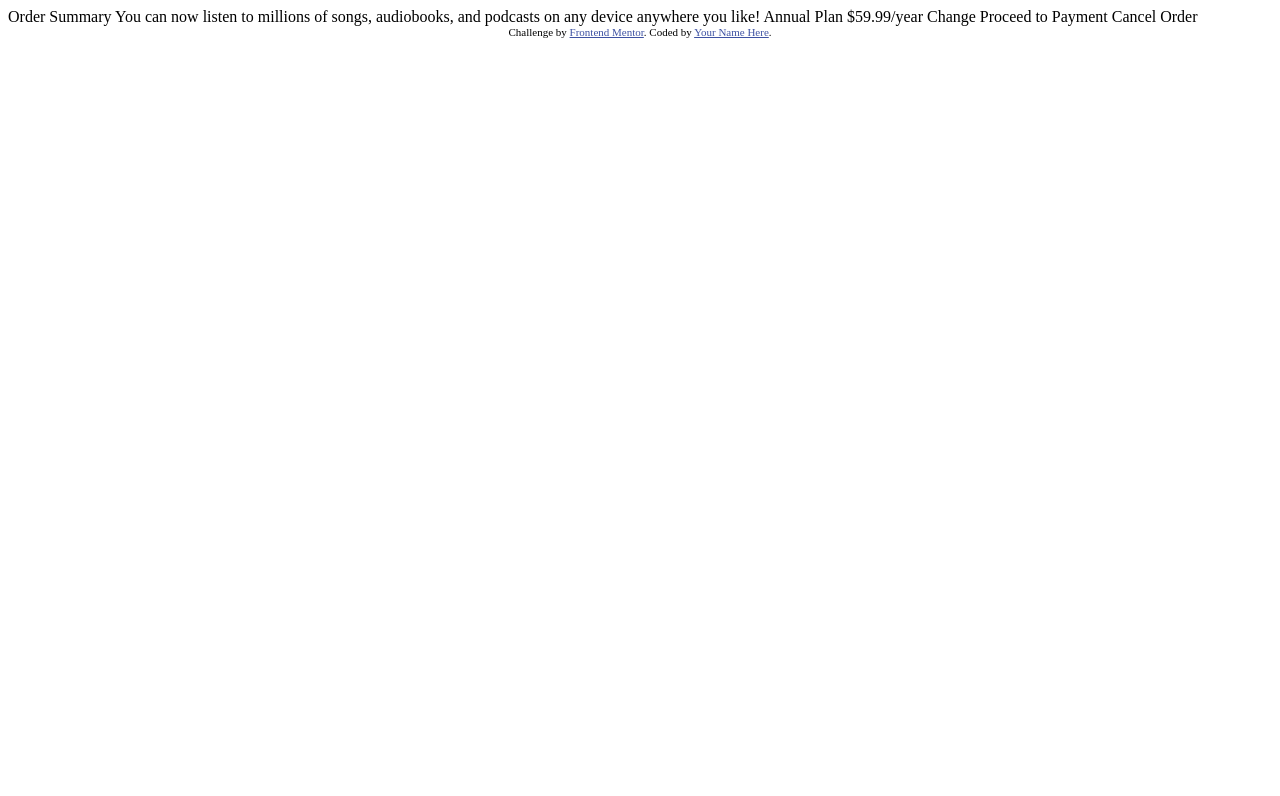
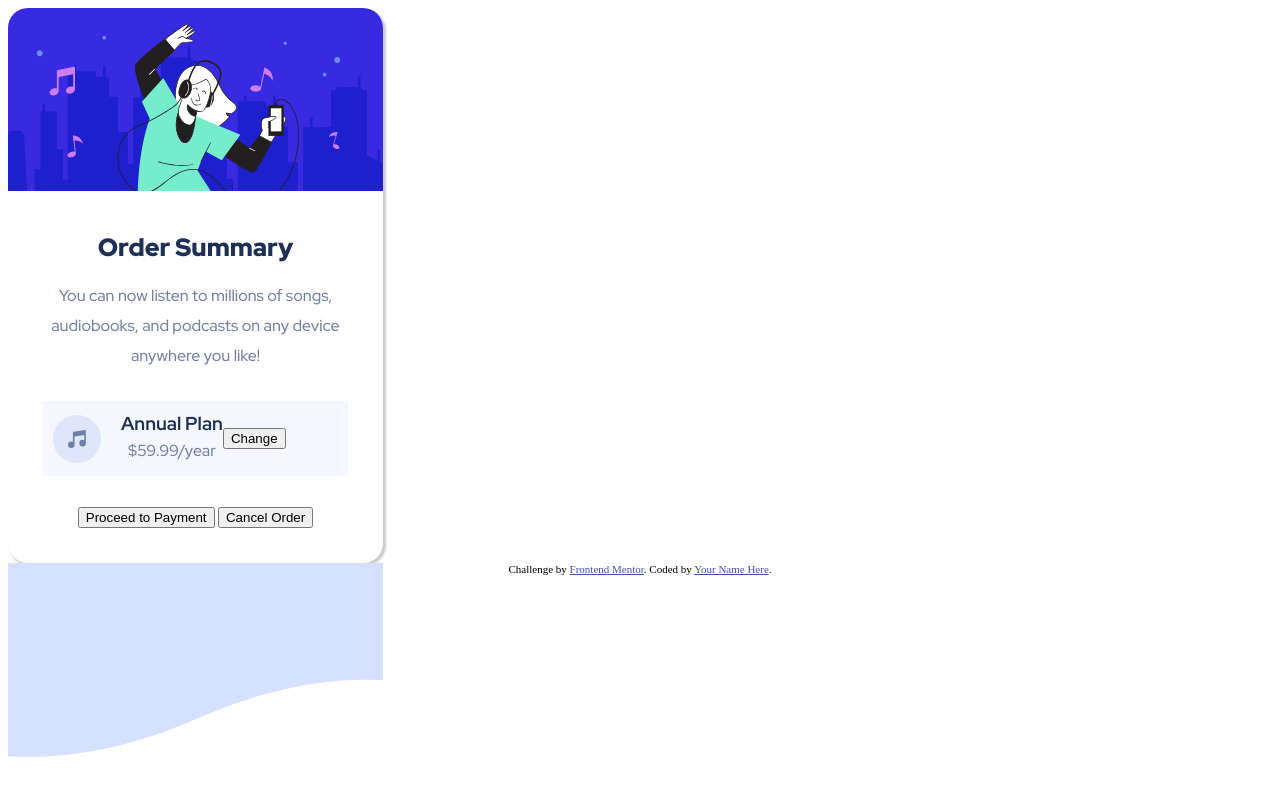
Before and after one commit to spencer-rafada/order-summary-component, a plain HTML site: page index.html in a window 1280 px wide. Drawn offline with Linux system fonts and the light colour scheme.

Commit message:
progress

```diff
--- a/index.html
+++ b/index.html
@@ -1,37 +1,63 @@
 <!DOCTYPE html>
 <html lang="en">
   <head>
-  <meta charset="UTF-8">
-  <meta name="viewport" content="width=device-width, initial-scale=1.0"> <!-- displays site properly based on user's device -->
+    <meta charset="UTF-8" />
+    <meta name="viewport" content="width=device-width, initial-scale=1.0" />
+    <!-- displays site properly based on user's device -->
 
-  <link rel="icon" type="image/png" sizes="32x32" href="./images/favicon-32x32.png">
-
+    <link
+      rel="icon"
+      type="image/png"
+      sizes="32x32"
+      href="./images/favicon-32x32.png"
+    />
+    <link rel="stylesheet" href="./style/style.css" />
     <title>Frontend Mentor | Order summary card</title>
 
     <!-- Feel free to remove these styles or customise in your own stylesheet 👍 -->
     <style>
-    .attribution { font-size: 11px; text-align: center; }
-    .attribution a { color: hsl(228, 45%, 44%); }
+      .attribution {
+        font-size: 11px;
+        text-align: center;
+      }
+      .attribution a {
+        color: hsl(228, 45%, 44%);
+      }
     </style>
   </head>
   <body>
-
-  Order Summary
-
-  You can now listen to millions of songs, audiobooks, and podcasts on any
-  device anywhere you like!
-
-  Annual Plan
-  $59.99/year
-
-  Change
-
-  Proceed to Payment
-  Cancel Order
-
+    <div class="summary">
+      <div class="summary__img">
+        <img src="images/illustration-hero.svg" alt="hero-pic" />
+      </div>
+      <div class="summary__info">
+        <h1>Order Summary</h1>
+        <p>
+          You can now listen to millions of songs, audiobooks, and podcasts on
+          any device anywhere you like!
+        </p>
+        <div class="summary__price">
+          <img src="images/icon-music.svg" alt="music icon" />
+          <div class="summary__price__info">
+            <h3>Annual Plan</h3>
+            <p>$59.99/year</p>
+          </div>
+          <button>Change</button>
+        </div>
+        <button>Proceed to Payment</button>
+        <button>Cancel Order</button>
+      </div>
+    </div>
+    <img
+      class="background__img"
+      src="images/pattern-background-mobile.svg"
+      alt="background mobile"
+    />
     <div class="attribution">
-    Challenge by <a href="https://www.frontendmentor.io?ref=challenge" target="_blank">Frontend Mentor</a>.
-    Coded by <a href="#">Your Name Here</a>.
+      Challenge by
+      <a href="https://www.frontendmentor.io?ref=challenge" target="_blank"
+        >Frontend Mentor</a
+      >. Coded by <a href="#">Your Name Here</a>.
     </div>
   </body>
 </html>
--- /dev/null
+++ b/style/style.scss
@@ -0,0 +1,67 @@
+@import url('https://fonts.googleapis.com/css2?family=Red+Hat+Display:wght@500;700;900&display=swap');
+
+$pale-blue: hsl(225, 100%, 94%);
+$bright-blue: hsl(245, 75%, 52%);
+$very-pale-blue: hsl(225, 100%, 98%);
+$desaturated-blue: hsl(224, 23%, 55%);
+$dark-blue: hsl(223, 47%, 23%);
+
+.summary {
+  z-index: 3;
+  width: 375px;
+  font-size: 16px;
+  text-align: center;
+  font-family: 'Red Hat Display', sans-serif;
+  box-shadow: 2px 2px 2px 1px rgba(0, 0, 0, 0.2);
+  border-radius: 20px;
+  .summary__img {
+    img {
+      border-top-left-radius: 20px;
+      border-top-right-radius: 20px;
+      width: 100%;
+    }
+  }
+  .summary__info {
+    padding: 35px;
+    color: $desaturated-blue;
+    h1 {
+      color: $dark-blue;
+      margin-top: 0;
+      font-weight: 900;
+      font-size: 25px;
+    }
+    p {
+      line-height: 30px;
+    }
+    .summary__price {
+      display: flex;
+      align-items: center;
+      padding: 10px;
+      background-color: $very-pale-blue;
+      margin-top: 30px;
+      margin-bottom: 30px;
+      img {
+        margin-right: 20px;
+      }
+      .summary__price__info {
+        display: flex;
+        flex-direction: column;
+        h3 {
+          color: $dark-blue;
+          margin: 0 auto;
+        }
+        p {
+          margin: 0;
+        }
+      }
+    }
+  }
+}
+
+// TODO: Figure this out.
+.background__img {
+  position: absolute;
+  // top: 0%;
+  // left: 0%;
+  z-index: 0;
+}
```
Also changed, not shown: style/style.css (added), 1 other file. Lines whose indentation alone changed are shown as unchanged.
